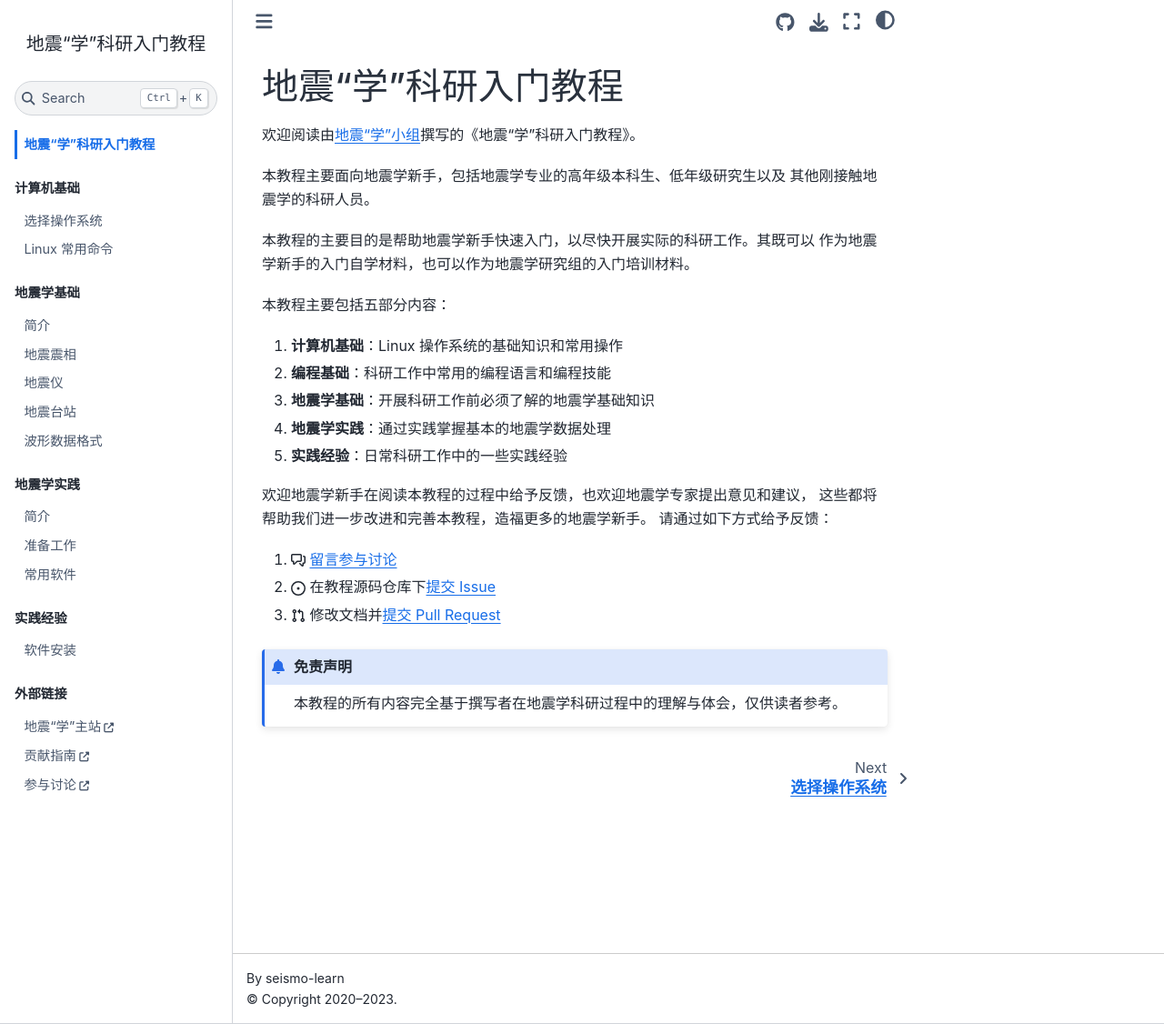
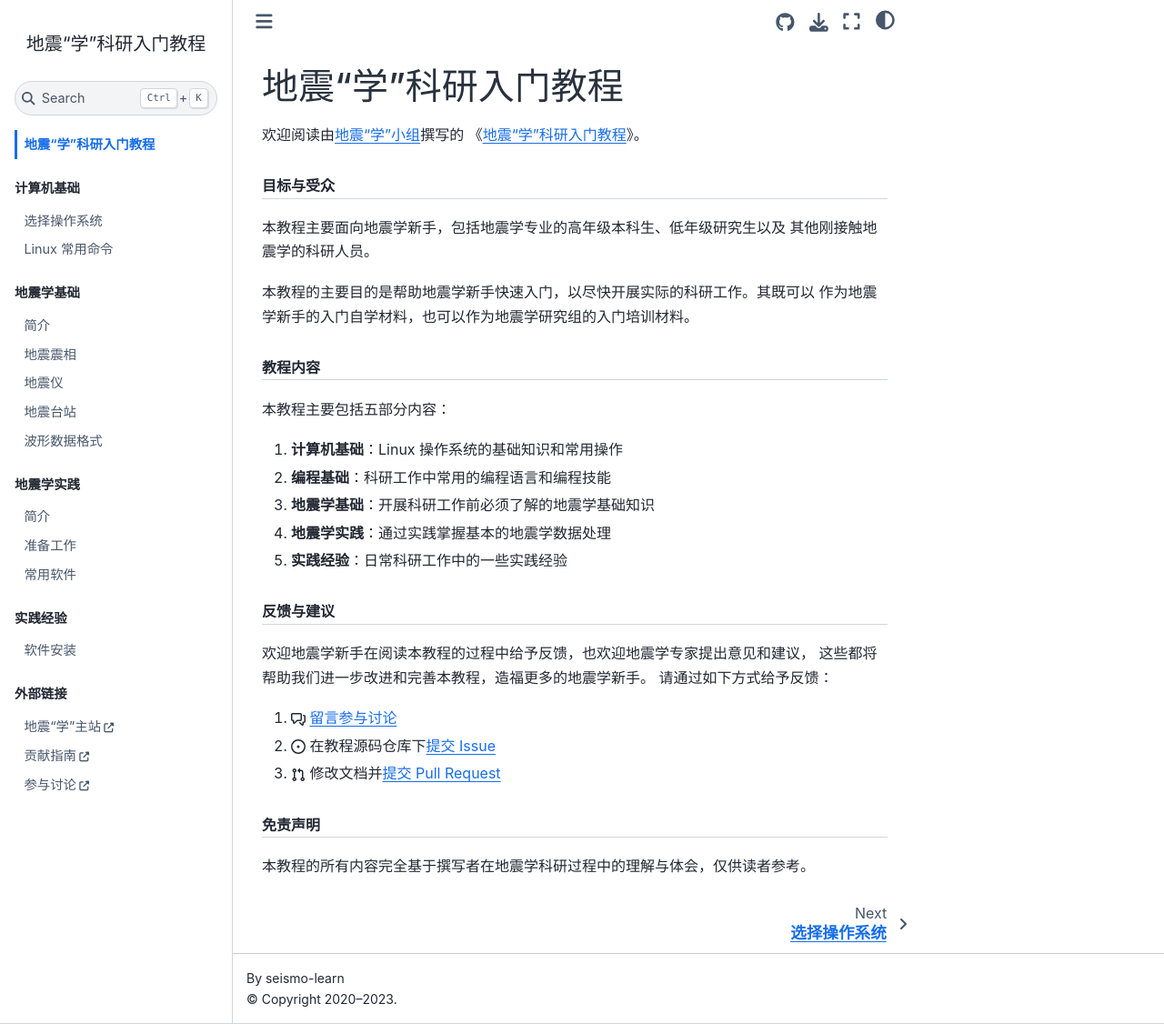
Before and after one commit to seismo-learn/seismology101, a Jupyter Book: the page built from source/index.md, in a window 1280 px wide and 1126 px high. Shown: the whole window at 91% size. Built offline with Jupyter Book 1.0.4 settings and Sphinx 7.4.7 and the Sphinx Book theme 1.1.4, drawn with Linux system fonts in a browser that asks for light colours; pages that are not in the unit, such as notebooks, are missing from menus.

Commit message:
Redesign the landing page

````diff
--- a/source/index.md
+++ b/source/index.md
@@ -1,13 +1,18 @@
 # 地震“学”科研入门教程
 
-欢迎阅读由[地震“学”小组](https://github.com/orgs/seismo-learn/people)撰写的《地震“学”科研入门教程》。
+欢迎阅读由[地震“学”小组](https://github.com/orgs/seismo-learn/people)撰写的
+《[地震“学”科研入门教程](https://seismo-learn.org/seismology101/)》。
 
+```{rubric} 目标与受众
+```
 本教程主要面向地震学新手，包括地震学专业的高年级本科生、低年级研究生以及
 其他刚接触地震学的科研人员。
 
 本教程的主要目的是帮助地震学新手快速入门，以尽快开展实际的科研工作。其既可以
 作为地震学新手的入门自学材料，也可以作为地震学研究组的入门培训材料。
 
+```{rubric} 教程内容
+```
 本教程主要包括五部分内容：
 
 1. **计算机基础**：Linux 操作系统的基础知识和常用操作
@@ -16,6 +21,8 @@
 4. **地震学实践**：通过实践掌握基本的地震学数据处理
 5. **实践经验**：日常科研工作中的一些实践经验
 
+```{rubric} 反馈与建议
+```
 欢迎地震学新手在阅读本教程的过程中给予反馈，也欢迎地震学专家提出意见和建议，
 这些都将帮助我们进一步改进和完善本教程，造福更多的地震学新手。
 请通过如下方式给予反馈：
@@ -24,6 +31,6 @@
 2. {octicon}`issue-opened` 在教程源码仓库下[提交 Issue](https://github.com/seismo-learn/seismology101/issues)
 3. {octicon}`git-pull-request` 修改文档并[提交 Pull Request](https://github.com/seismo-learn/seismology101/pulls)
 
-:::{admonition} 免责声明
+```{rubric} 免责声明
+```
 本教程的所有内容完全基于撰写者在地震学科研过程中的理解与体会，仅供读者参考。
-:::
````
